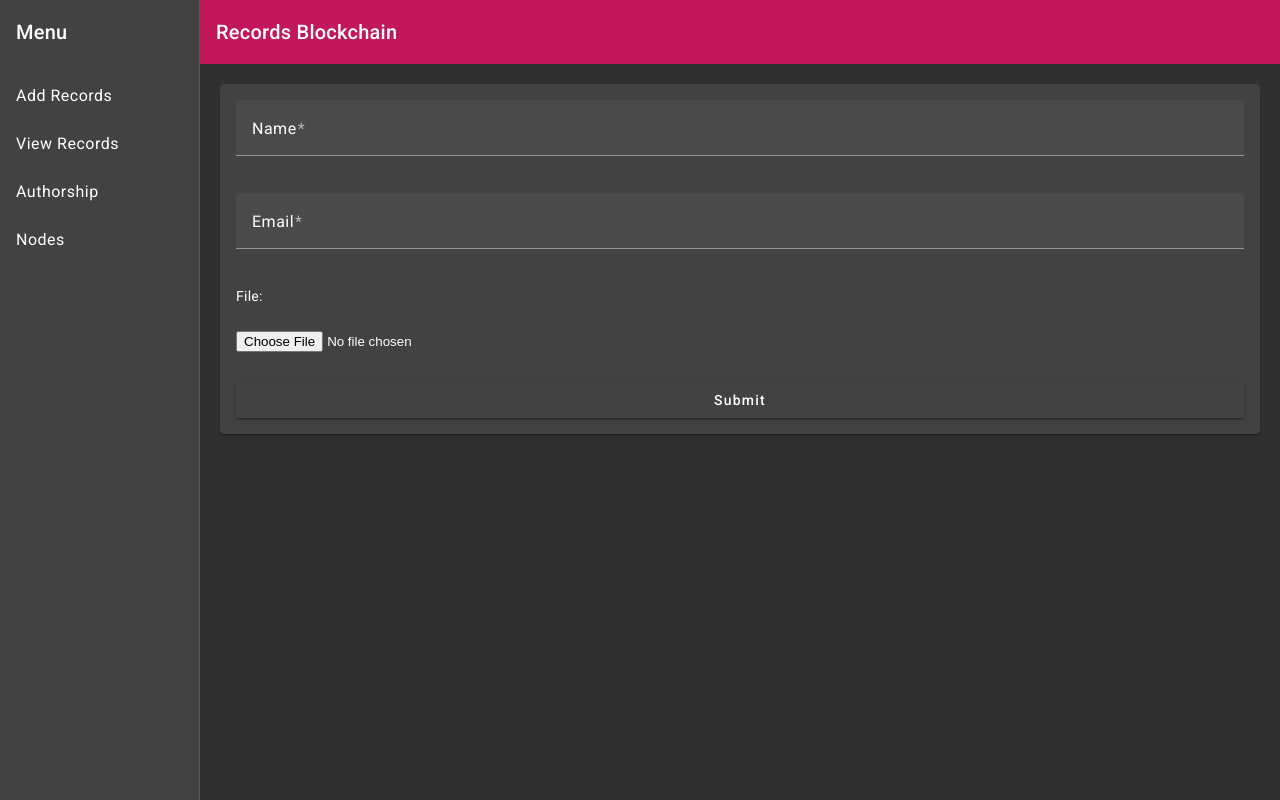
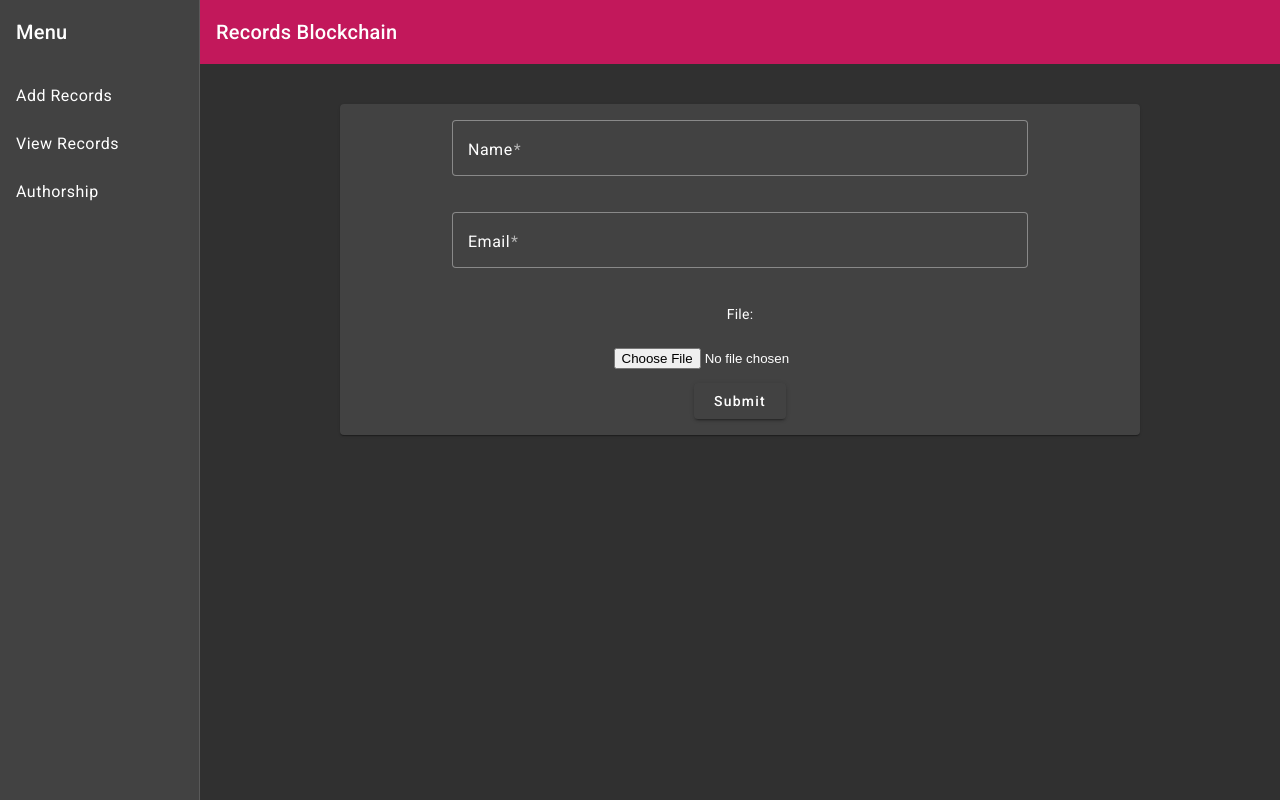
Before and after one commit to refrigeratedwater/blockchain-frontend, an Angular app: page /add in a window 1280 px wide. Built offline with nearby package versions, Linux system fonts and the light colour scheme.

Commit message:
edited styling

```diff
--- a/src/app/components/add-record/add-record.component.html
+++ b/src/app/components/add-record/add-record.component.html
@@ -2,7 +2,7 @@
   <mat-card>
     <mat-card-content>
       <form (ngSubmit)="submit()" #transactionForm="ngForm">
-        <mat-form-field appearance="fill">
+        <mat-form-field appearance="outline">
           <mat-label>Name</mat-label>
           <input
             matInput
@@ -12,7 +12,7 @@
             required
           />
         </mat-form-field>
-        <mat-form-field appearance="fill">
+        <mat-form-field appearance="outline">
           <mat-label>Email</mat-label>
           <input
             matInput
@@ -32,9 +32,9 @@
         />
         <button mat-raised-button type="submit">Submit</button>
       </form>
-      <div *ngIf="transaction.file_info">
+      <mat-card-footer *ngIf="transaction.file_info">
         <p>File Name: {{ transaction.file_info.name }}</p>
-      </div>
+      </mat-card-footer>
     </mat-card-content>
   </mat-card>
   <!-- <button mat-raised-button (click)="viewPrev()">View Previous Files</button>
--- a/src/app/components/add-record/add-record.component.scss
+++ b/src/app/components/add-record/add-record.component.scss
@@ -1,40 +1,35 @@
 section {
-  margin: 20px;
-}
+  display: flex;
+  flex-direction: column;
+  align-items: center;
+  justify-content: center;
+  margin: 40px;
 
-// Styling for the mat-card
   mat-card {
-  margin-bottom: 20px;
+    width: 80%;
+
     mat-card-content {
       form {
         display: flex;
         flex-direction: column;
-      gap: 15px;
+        align-items: center;
+        gap: 1em;
 
-      // Style for the mat-form-field
         mat-form-field {
-        width: 100%;
+          width: 75%;
           mat-label {
             font-size: 16px;
-          color: white
+            color: white;
           }
         }
 
-      // Style for file input label
         mat-label {
           margin-bottom: 10px;
         }
 
-      // Style for the file input
-      input[type="file"] {
-        margin-bottom: 15px;
-      }
-
-      // Style for the submit button
         button {
           padding: 10px 20px;
-        display: flex;
-        align-items: center;
+          align-self: center;
           gap: 5px;
 
           mat-icon {
@@ -43,8 +38,7 @@ mat-card {
         }
       }
 
-    // Style for displaying the file name
-    div {
+      mat-card-footer {
         p {
           font-size: 16px;
           font-weight: 500;
@@ -53,3 +47,4 @@ mat-card {
       }
     }
   }
+}
--- a/src/app/components/nav/nav.component.html
+++ b/src/app/components/nav/nav.component.html
@@ -12,7 +12,7 @@
       <a mat-list-item routerLink="/add">Add Records</a>
       <a mat-list-item routerLink="/view">View Records</a>
       <a mat-list-item routerLink="/author">Authorship</a>
-      <a mat-list-item routerLink="/nodes">Nodes</a>
+      <!-- <a mat-list-item routerLink="/nodes">Nodes</a> -->
     </mat-nav-list>
   </mat-sidenav>
   <mat-sidenav-content>
```
Lines whose indentation alone changed are shown as unchanged.
